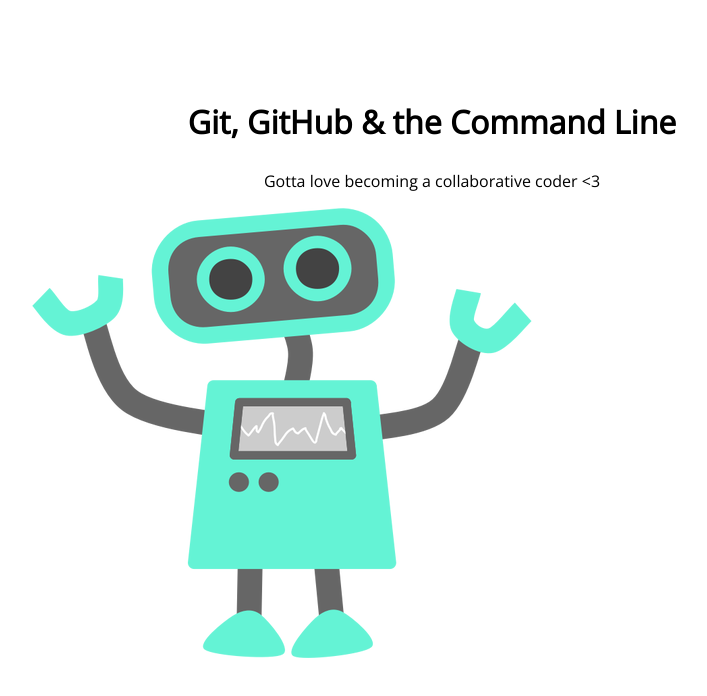
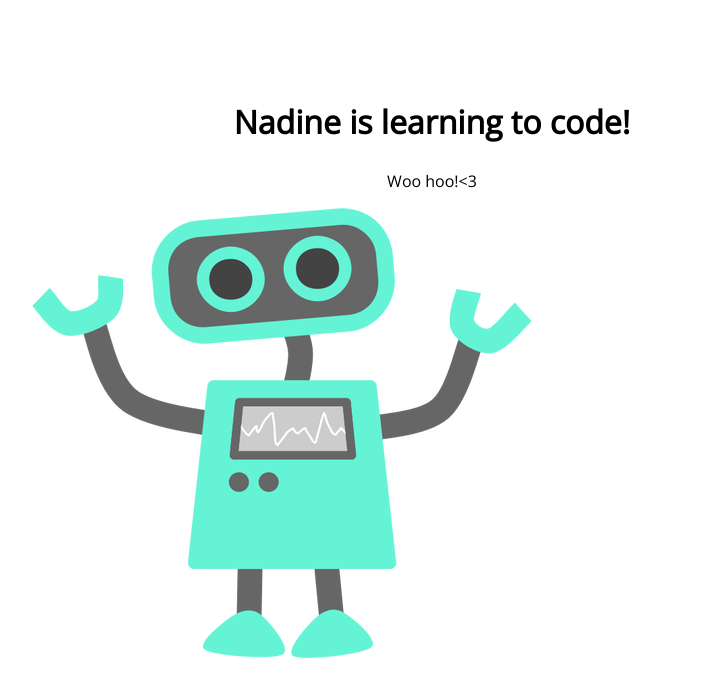
Before and after one commit to nadinebasri/105-project, a plain HTML site: page index.html in a window 1280 px wide. Shown: the whole page, without its empty margins (208-915 px from the left). Drawn offline with nearby package versions, Linux system fonts and the light colour scheme.

Commit message:
changed h1 and p text

```diff
--- a/index.html
+++ b/index.html
@@ -8,8 +8,8 @@
 </head>
 <body>
 	<section>
-		<h1>Git, GitHub & the Command Line</h1>
-		<p>Gotta love becoming a collaborative coder <3</p>
+		<h1>Nadine is learning to code!</h1>
+		<p>Woo hoo!<3</p>
 		<img src="img/happy-blue-robot.png">
 	</section>
 </body>
```
